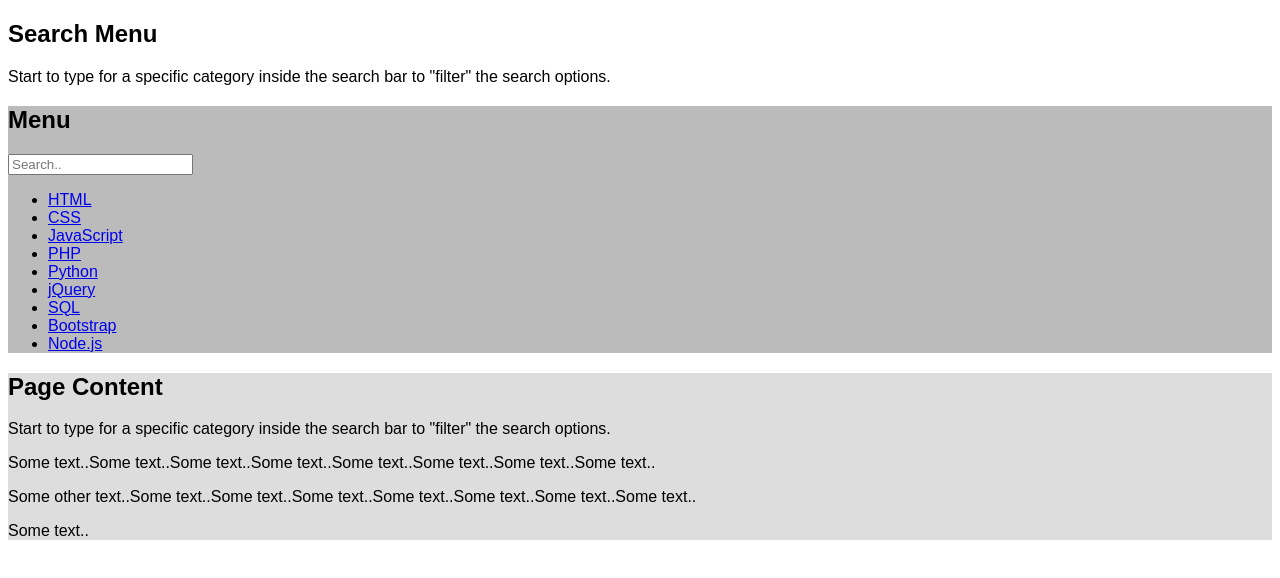
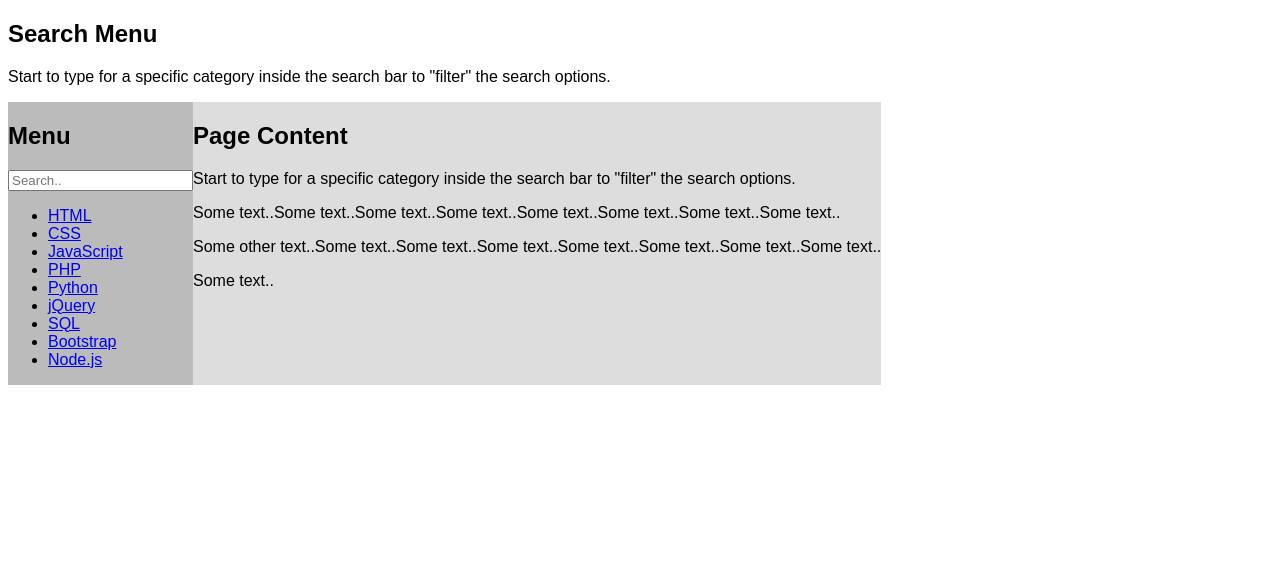
Before and after one commit to j3ffh95/js-search-menu, a plain HTML site: page index.html in a window 1280 px wide. Drawn offline with Linux system fonts and the light colour scheme.

Commit message:
Created a column layout with Flexbox

```diff
--- a/style.css
+++ b/style.css
@@ -5,3 +5,8 @@ body {
 * {
   box-sizing: border-box;
 }
+
+/* Create a column layout with Flexbox */
+.row {
+  display: flex;
+}
```
